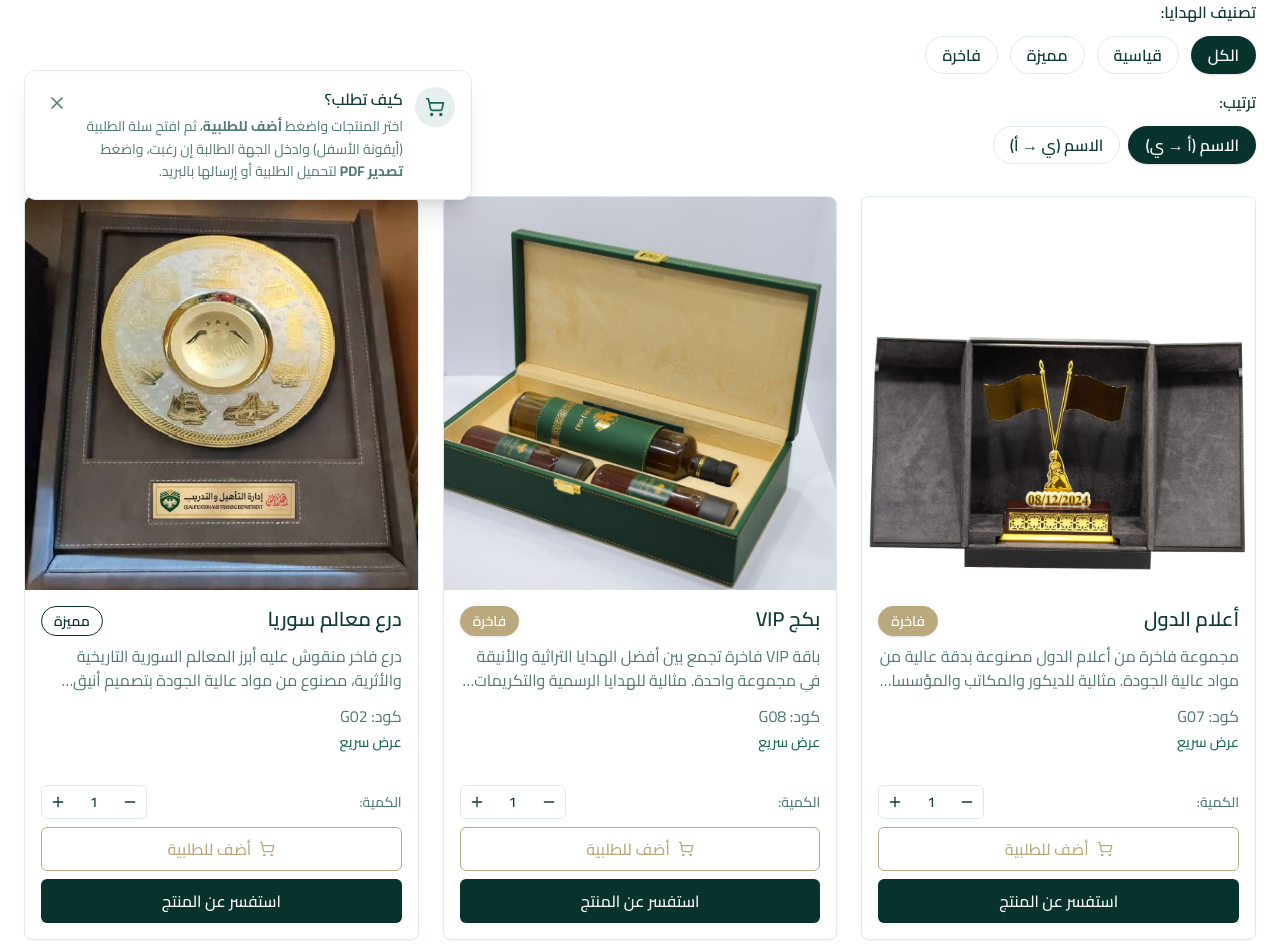
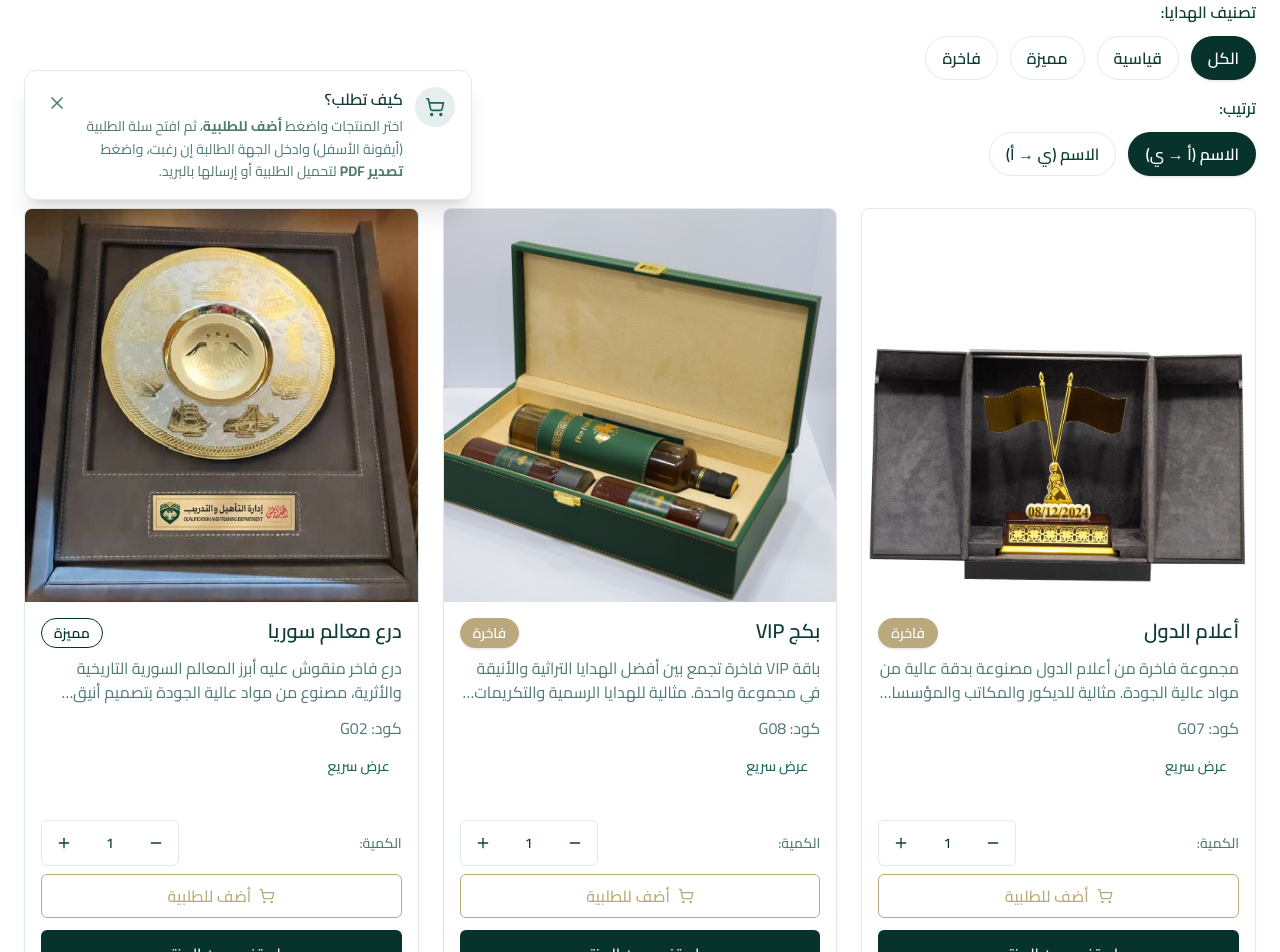
Before and after one commit to General-Intelligence-Service/General-Intelligence-Service, a Next.js app: page / in a window 1280 px wide. Shown: the part 520-1472 px from the top of the page. Built offline with nearby package versions, Linux system fonts and the light colour scheme.

Commit message:
تحسينات التصميم: انتقالات خفيفة، تغذية راجعة بصرية، أزرار 44px للمس، مسافات مريحة
Made-with: Cursor

```diff
--- a/app/page.tsx
+++ b/app/page.tsx
@@ -229,7 +229,7 @@ function HomeContent() {
                 <div className="flex flex-wrap gap-3">
                   <Badge
                     variant={selectedGiftTier === null ? "default" : "outline"}
-                    className="cursor-pointer text-base px-4 py-1.5"
+                    className="cursor-pointer text-base px-4 py-2 min-h-[44px] inline-flex items-center transition-all duration-200 hover:shadow-md active:scale-[0.98]"
                     onClick={() => setSelectedGiftTier(null)}
                   >
                     الكل
@@ -240,7 +240,7 @@ function HomeContent() {
                       variant={
                         selectedGiftTier === tier ? "default" : "outline"
                       }
-                      className="cursor-pointer text-base px-4 py-1.5"
+                      className="cursor-pointer text-base px-4 py-2 min-h-[44px] inline-flex items-center transition-all duration-200 hover:shadow-md active:scale-[0.98]"
                       onClick={() => setSelectedGiftTier(tier)}
                     >
                       {getGiftTierLabel(tier)}
@@ -250,17 +250,17 @@ function HomeContent() {
               </div>
               <div>
                 <p className="mb-3 text-base font-semibold text-foreground">ترتيب:</p>
-                <div className="flex flex-wrap gap-2">
+                <div className="flex flex-wrap gap-3">
                   <Badge
                     variant={sortOrder === "name-asc" ? "default" : "outline"}
-                    className="cursor-pointer text-base px-4 py-1.5"
+                    className="cursor-pointer text-base px-4 py-2 min-h-[44px] inline-flex items-center transition-all duration-200 hover:shadow-md active:scale-[0.98]"
                     onClick={() => setSortOrder("name-asc")}
                   >
                     الاسم (أ → ي)
                   </Badge>
                   <Badge
                     variant={sortOrder === "name-desc" ? "default" : "outline"}
-                    className="cursor-pointer text-base px-4 py-1.5"
+                    className="cursor-pointer text-base px-4 py-2 min-h-[44px] inline-flex items-center transition-all duration-200 hover:shadow-md active:scale-[0.98]"
                     onClick={() => setSortOrder("name-desc")}
                   >
                     الاسم (ي → أ)
--- a/components/order-cart.tsx
+++ b/components/order-cart.tsx
@@ -193,7 +193,7 @@ export function OrderCart() {
       {isOpen && (
         <div className="fixed inset-0 z-50 flex">
           <div
-            className="fixed inset-0 bg-black/50"
+            className="fixed inset-0 bg-black/50 transition-opacity duration-200"
             onClick={() => setIsOpen(false)}
             aria-hidden
           />
@@ -248,7 +248,7 @@ export function OrderCart() {
                             variant="ghost"
                             size="icon"
                             onClick={() => removeFromOrder(item.product.slug)}
-                            className="h-10 w-10 sm:h-8 sm:w-8 shrink-0 text-destructive hover:text-destructive touch-manipulation"
+                            className="min-h-[44px] min-w-[44px] sm:h-9 sm:w-9 shrink-0 text-destructive hover:text-destructive touch-manipulation"
                           >
                             <Trash2 className="h-4 w-4" />
                           </Button>
@@ -258,7 +258,7 @@ export function OrderCart() {
                             <Button
                               variant="outline"
                               size="icon"
-                              className="h-10 w-10 sm:h-8 sm:w-8 touch-manipulation"
+                              className="min-h-[44px] min-w-[44px] sm:h-9 sm:w-9 touch-manipulation"
                               onClick={() =>
                                 updateQuantity(
                                   item.product.slug,
@@ -274,7 +274,7 @@ export function OrderCart() {
                             <Button
                               variant="outline"
                               size="icon"
-                              className="h-10 w-10 sm:h-8 sm:w-8 touch-manipulation"
+                              className="min-h-[44px] min-w-[44px] sm:h-9 sm:w-9 touch-manipulation"
                               onClick={() =>
                                 updateQuantity(
                                   item.product.slug,
@@ -341,7 +341,7 @@ export function OrderCart() {
                 </div>
                 <Button
                   onClick={handleExportPDF}
-                  className="w-full min-h-12 sm:min-h-10 touch-manipulation"
+                  className="w-full min-h-[44px] touch-manipulation"
                   size="lg"
                   disabled={isSubmitting}
                 >
--- a/components/product-card.tsx
+++ b/components/product-card.tsx
@@ -41,7 +41,7 @@ export function ProductCard({ product, index = 0, onAddToOrder, onQuickView }: P
       whileHover={{ y: -8 }}
       className="h-full"
     >
-      <Card className="group h-full overflow-hidden transition-shadow hover:shadow-lg">
+      <Card className="group h-full overflow-hidden transition-all duration-200 hover:shadow-lg hover:shadow-primary/10">
         <Link href={`/products/${product.slug}`}>
           <CardHeader className="p-0">
             <div className="relative aspect-square w-full overflow-hidden bg-muted">
@@ -75,7 +75,7 @@ export function ProductCard({ product, index = 0, onAddToOrder, onQuickView }: P
         <CardContent className="p-3 sm:p-4">
           <div className="mb-2 flex items-start justify-between gap-2">
             <Link href={`/products/${product.slug}`}>
-              <h3 className="text-xl font-semibold leading-tight hover:text-brand-green-dark">
+              <h3 className="text-xl font-semibold leading-tight transition-colors duration-200 hover:text-brand-green-dark">
                 {product.name}
               </h3>
             </Link>
@@ -102,13 +102,13 @@ export function ProductCard({ product, index = 0, onAddToOrder, onQuickView }: P
             <button
               type="button"
               onClick={(e) => { e.preventDefault(); onQuickView(product); }}
-              className="text-sm font-medium text-primary hover:underline mt-1"
+              className="text-sm font-medium text-primary hover:underline mt-1 transition-colors duration-200 active:opacity-80 min-h-[44px] px-3 py-2 inline-flex items-center justify-center rounded-md hover:bg-primary/5"
             >
               عرض سريع
             </button>
           )}
         </CardContent>
-        <CardFooter className="flex flex-col gap-2 p-3 sm:p-4 pt-0">
+        <CardFooter className="flex flex-col gap-3 p-3 sm:p-4 pt-0">
           {onAddToOrder && (
             <div className="flex flex-col gap-2 w-full">
               <div className="flex items-center justify-between gap-2">
@@ -118,19 +118,19 @@ export function ProductCard({ product, index = 0, onAddToOrder, onQuickView }: P
                     type="button"
                     variant="ghost"
                     size="icon"
-                    className="h-9 w-9 sm:h-8 sm:w-8 shrink-0 touch-manipulation"
+                    className="min-h-[44px] min-w-[44px] sm:h-9 sm:w-9 shrink-0 touch-manipulation"
                     onClick={() => setQuantity((q) => Math.max(1, q - 1))}
                   >
                     <Minus className="h-4 w-4" />
                   </Button>
-                  <span className="w-8 text-center text-sm font-semibold tabular-nums">
+                  <span className="w-10 text-center text-sm font-semibold tabular-nums">
                     {quantity}
                   </span>
                   <Button
                     type="button"
                     variant="ghost"
                     size="icon"
-                    className="h-9 w-9 sm:h-8 sm:w-8 shrink-0 touch-manipulation"
+                    className="min-h-[44px] min-w-[44px] sm:h-9 sm:w-9 shrink-0 touch-manipulation"
                     onClick={() => setQuantity((q) => Math.min(99, q + 1))}
                   >
                     <Plus className="h-4 w-4" />
@@ -138,17 +138,17 @@ export function ProductCard({ product, index = 0, onAddToOrder, onQuickView }: P
                 </div>
               </div>
               {showAdded ? (
-                <div className="flex items-center justify-center gap-2 rounded-md border border-green-600 bg-green-50 py-2.5 text-sm font-medium text-green-700">
-                  <Check className="h-4 w-4" />
+                <div className="flex items-center justify-center gap-2 rounded-md border border-green-600 bg-green-50 py-3 text-sm font-medium text-green-700 min-h-[44px] transition-colors duration-200">
+                  <Check className="h-4 w-4 shrink-0" />
                   تمت الإضافة
                 </div>
               ) : (
                 <Button
                   onClick={handleAdd}
                   variant="outline"
-                  className="w-full border-brand-gold text-brand-gold hover:bg-brand-gold hover:text-white"
+                  className="w-full min-h-[44px] border-brand-gold text-brand-gold hover:bg-brand-gold hover:text-white hover:shadow-md active:bg-brand-gold/90"
                 >
-                  <ShoppingCart className="ml-2 h-4 w-4" />
+                  <ShoppingCart className="ml-2 h-4 w-4 shrink-0" />
                   أضف للطلبية
                 </Button>
               )}
@@ -158,7 +158,7 @@ export function ProductCard({ product, index = 0, onAddToOrder, onQuickView }: P
             href={generateWhatsAppLink(product.name, product.sku)}
             target="_blank"
             rel="noopener noreferrer"
-            className="w-full inline-flex items-center justify-center whitespace-nowrap rounded-md text-base font-medium ring-offset-background transition-colors focus-visible:outline-none focus-visible:ring-2 focus-visible:ring-ring focus-visible:ring-offset-2 disabled:pointer-events-none disabled:opacity-50 bg-brand-green-dark text-white hover:bg-brand-green-darker h-12 sm:h-11 rounded-md px-5 py-3 sm:py-2 touch-manipulation"
+            className="w-full inline-flex items-center justify-center whitespace-nowrap rounded-md text-base font-medium ring-offset-background transition-all duration-200 focus-visible:outline-none focus-visible:ring-2 focus-visible:ring-ring focus-visible:ring-offset-2 disabled:pointer-events-none disabled:opacity-50 bg-brand-green-dark text-white hover:bg-brand-green-darker hover:shadow-md active:scale-[0.98] active:shadow-inner min-h-[44px] h-12 rounded-md px-5 py-3 touch-manipulation"
           >
             استفسر عن المنتج
           </a>
--- a/components/ui/button.tsx
+++ b/components/ui/button.tsx
@@ -3,25 +3,25 @@ import { cva, type VariantProps } from "class-variance-authority";
 import { cn } from "@/lib/utils";
 
 const buttonVariants = cva(
-  "inline-flex items-center justify-center whitespace-nowrap rounded-md text-base font-medium ring-offset-background transition-colors focus-visible:outline-none focus-visible:ring-2 focus-visible:ring-ring focus-visible:ring-offset-2 disabled:pointer-events-none disabled:opacity-50",
+  "inline-flex items-center justify-center whitespace-nowrap rounded-md text-base font-medium ring-offset-background transition-all duration-200 focus-visible:outline-none focus-visible:ring-2 focus-visible:ring-ring focus-visible:ring-offset-2 disabled:pointer-events-none disabled:opacity-50 active:scale-[0.98] active:shadow-inner",
   {
     variants: {
       variant: {
-        default: "bg-brand-green-dark text-white hover:bg-brand-green-darker",
+        default: "bg-brand-green-dark text-white hover:bg-brand-green-darker hover:shadow-md",
         destructive:
-          "bg-destructive text-destructive-foreground hover:bg-destructive/90",
+          "bg-destructive text-destructive-foreground hover:bg-destructive/90 hover:shadow-md",
         outline:
-          "border border-input bg-background hover:bg-brand-green-dark hover:text-white",
+          "border border-input bg-background hover:bg-brand-green-dark hover:text-white hover:shadow-md",
         secondary:
           "bg-secondary text-secondary-foreground hover:bg-secondary/80",
         ghost: "hover:bg-brand-green-dark/10 hover:text-brand-green-dark",
         link: "text-brand-green-dark underline-offset-4 hover:underline",
       },
       size: {
-        default: "h-11 px-5 py-2.5",
-        sm: "h-10 rounded-md px-4",
-        lg: "h-12 rounded-md px-8",
-        icon: "h-11 w-11",
+        default: "min-h-[44px] h-11 px-5 py-2.5",
+        sm: "min-h-[44px] h-10 rounded-md px-4",
+        lg: "min-h-[44px] h-12 rounded-md px-8",
+        icon: "min-h-[44px] min-w-[44px] h-11 w-11",
       },
     },
     defaultVariants: {
```
Also changed, not shown: app/products/[slug]/page.tsx (+9 -9 lines), components/quick-view-modal.tsx (+11 -11 lines).
